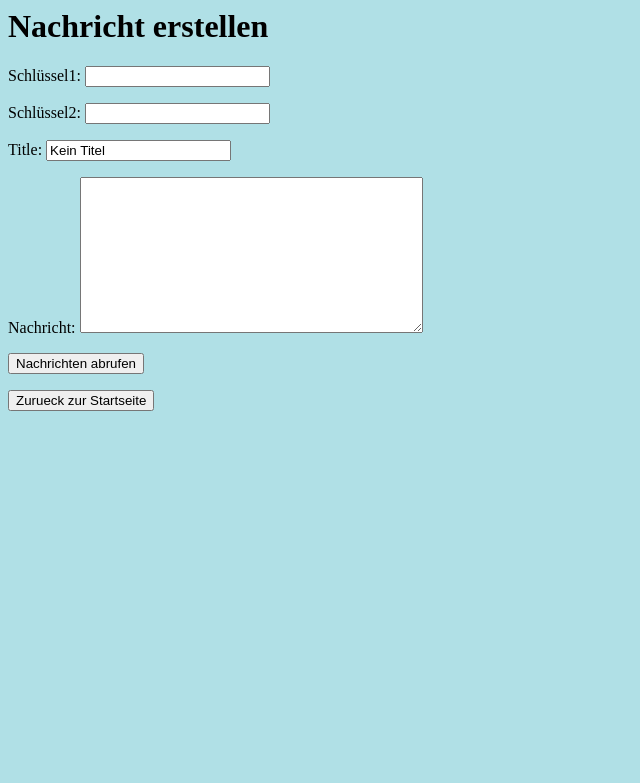
After one commit to OskarZ/DjangoProjects, a Django app: page /Blog/Nachricht/new in a window 1280 px wide. The commit adds this page. Shown: the top 783 px of the page, without its empty margins (0-640 px from the left). Run offline with Django 3.2, Linux system fonts and the light colour scheme.

Commit message:
Version 2.0

```diff
--- a/mysite/Blog/admin.py
+++ b/mysite/Blog/admin.py
@@ -1,4 +1,6 @@
 from django.contrib import admin
 from .models import Post
+from .models import Mail
 # Register your models here.
 admin.site.register(Post)
+admin.site.register(Mail)
--- a/mysite/Blog/forms.py
+++ b/mysite/Blog/forms.py
@@ -1,9 +1,19 @@
 from django import forms
 
 from .models import Post
+from .models import Mail
 
 class PostForm(forms.ModelForm):
 
     class Meta:
         model = Post
         fields = ('title', 'text','category')
+
+class MailForm(forms.ModelForm):
+    class Meta:
+        model = Mail
+        fields = ('schlüssel1', 'schlüssel2', 'title', 'nachricht')
+
+class AutoForm(forms.Form):
+    schl1 = forms.CharField(label='Schlüssel 1', max_length=20)
+    schl2 = forms.CharField(label='Schlüssel 2', max_length=20)
--- a/mysite/Blog/models.py
+++ b/mysite/Blog/models.py
@@ -19,3 +19,10 @@ class Post(models.Model):
     category = models.CharField(max_length=200, choices=Categorys, default='Andere')
     created_date = models.DateTimeField(
             default=timezone.now)
+
+
+class Mail(models.Model):
+    schlüssel1 = models.CharField(max_length=20)
+    schlüssel2 = models.CharField(max_length=20)
+    title = models.CharField(max_length=50, default='Kein Titel')
+    nachricht = models.TextField()
--- a/mysite/Blog/templates/Blog/Bltemp.html
+++ b/mysite/Blog/templates/Blog/Bltemp.html
@@ -36,6 +36,10 @@
 <form action="../Blog/new">
     <input type="submit" value="Post hinzufuegen">
 </form>
+
+<form action="../Blog/Nachricht">
+    <input type="submit" value="Nutzen sie unser Nachrichten Angebot">
+</form>
 {% endblock content %}
 </div>
 </body>
--- /dev/null
+++ b/mysite/Blog/templates/Blog/Nachricht/newtemp.html
@@ -0,0 +1,21 @@
+<!DOCTYP html>
+<html>
+<head>
+<title>Neue Nachricht</title>
+</head>
+<body style="background-color:powderblue;">
+
+{% block content %}
+    <h1>Nachricht erstellen
+</h1>
+    <form method="POST" class="mail-form">{% csrf_token %}
+        {{ form.as_p }}
+        <button type="submit" class="save btn btn-default">Nachrichten abrufen</button>
+    </form>
+<form action="http://localhost:8000/Blog">
+    <input type="submit" value="Zurueck zur Startseite">
+</form>
+{% endblock %}
+
+</body>
+</html>
--- a/mysite/Blog/urls.py
+++ b/mysite/Blog/urls.py
@@ -9,4 +9,7 @@ urlpatterns = [
     path('Arbeit/', views.index3, name='index3'),
     path('Freizeit/', views.index4, name='index4'),
     path('new/', views.index5, name='index5'),
+    path('Nachricht/new', views.index6, name='index6'),
+    path('Nachricht/Autorisieren', views.index7, name='index7'),
+    path('Nachricht/', views.index8, name='index8'),
 ]
--- a/mysite/Blog/views.py
+++ b/mysite/Blog/views.py
@@ -3,6 +3,10 @@ from django.http import HttpResponse
 from .models import Post
 from django.utils import timezone
 from .forms import PostForm
+from .forms import MailForm
+from .models import Mail
+from .forms import AutoForm
+
 def index(request):
 
     art = Post.objects.order_by('-created_date')
@@ -47,3 +51,37 @@ def index5(request):
     return render(request, 'blog/newtemp.html',{
         'form':form
     })
+
+
+def index6(request):
+    if request.method == "POST":
+        form = MailForm(request.POST)
+        if form.is_valid():
+            post = form.save(commit=False)
+            post.save()
+            return render(request, 'Blog/Nachricht/erfolg.html',{})
+    else:
+        form = MailForm()
+    return render(request, 'Blog/Nachricht/newtemp.html',{
+        'form':form
+    })
+
+def index7(request):
+
+    if request.method == "POST":
+        form = AutoForm(request.POST)
+        if form.is_valid():
+            p1 = form.cleaned_data['schl1']
+            p2 = form.cleaned_data['schl2']
+            var = Mail.objects.filter(schlüssel1=p1, schlüssel2=p2)
+            return render(request, 'Blog/Nachricht/Anzeigetemp.html', {
+                'var':var
+            })
+    else:
+        form = AutoForm()
+    return render(request, 'Blog/Nachricht/Autotemp.html', {
+        'form':form
+    })
+
+def index8(request):
+    return render(request, 'Blog/Nachricht/Start.html', {})
```
Also changed, not shown: mysite/Blog/templates/Blog/Nachricht/Anzeigetemp.html (added, +25 -0 lines), mysite/Blog/templates/Blog/Nachricht/Autotemp.html (added, +20 -0 lines), mysite/Blog/templates/Blog/Nachricht/Start.html (added, +16 -0 lines), mysite/Blog/templates/Blog/Nachricht/erfolg.html (added, +12 -0 lines), mysite/Blog/migrations/0004_mail.py (added), mysite/Blog/migrations/0005_mail_title.py (added), mysite/db.sqlite3.
